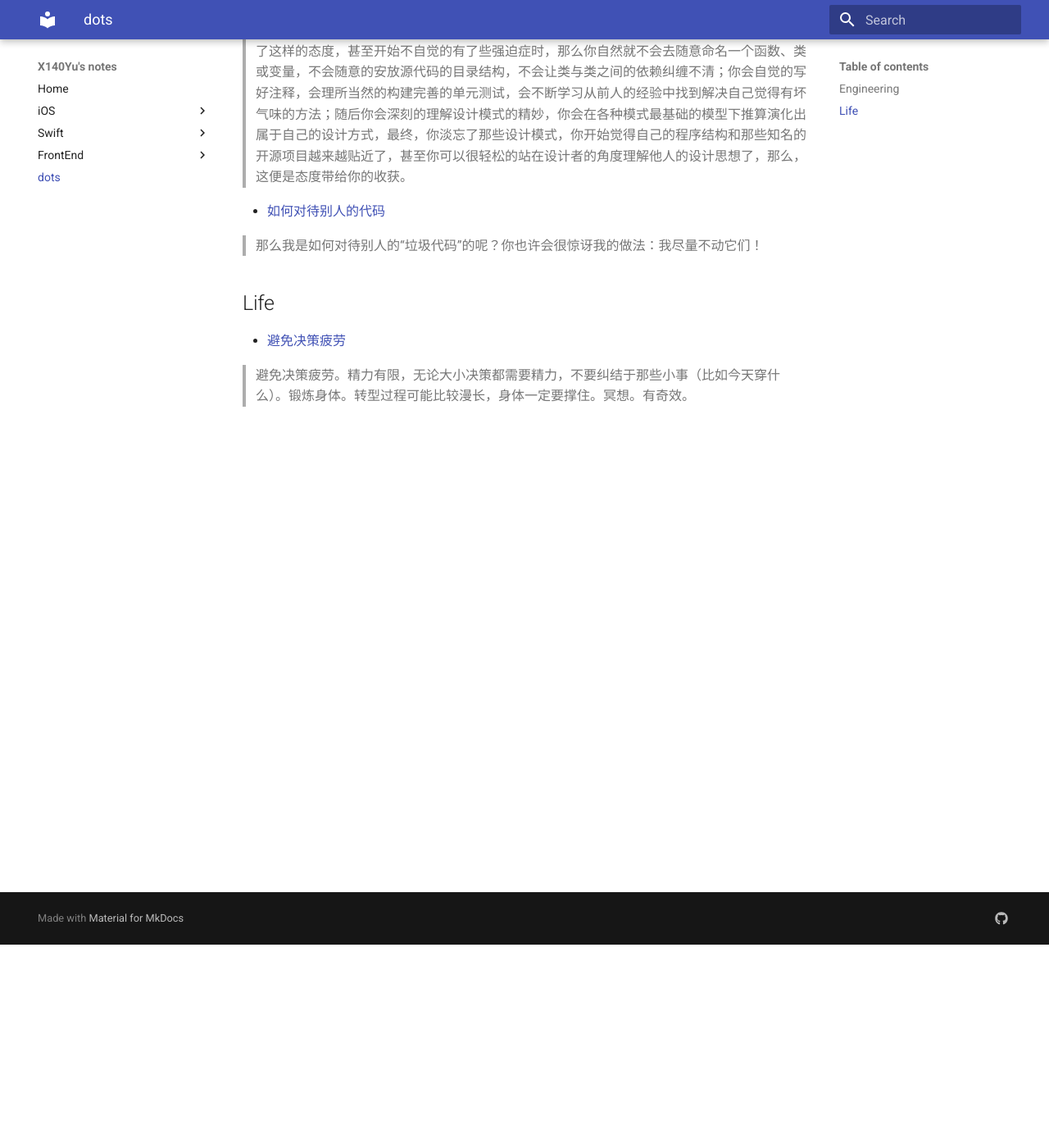
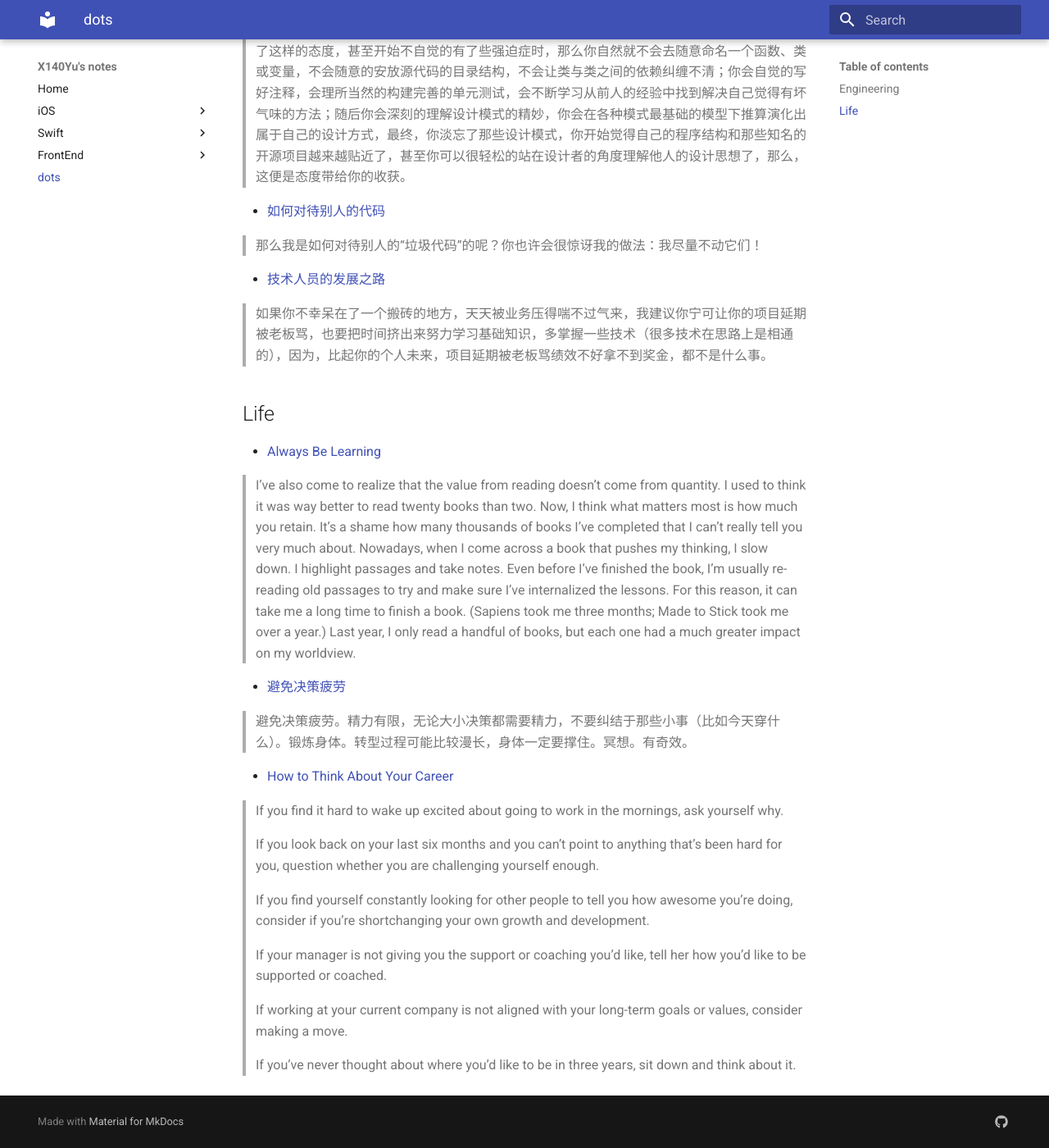
Before and after one commit to X140Yu/notes, an MkDocs documentation site: the page built from docs/dot/mix.md, in a window 1280 px wide and 1400 px high, scrolled down 248 px. Shown: the whole window at 82% size. Built offline with MkDocs 1.6.1 and Material for MkDocs 9.7.7, drawn with Linux system fonts in a browser that asks for light colours; old or Windows-style settings are respelled for this version of MkDocs.

```diff
--- a/docs/dot/mix.md
+++ b/docs/dot/mix.md
@@ -10,9 +10,31 @@
 
 >那么我是如何对待别人的“垃圾代码”的呢？你也许会很惊讶我的做法：我尽量不动它们！
 
+- [技术人员的发展之路](http://coolshell.cn/articles/17583.html)
+
+>如果你不幸呆在了一个搬砖的地方，天天被业务压得喘不过气来，我建议你宁可让你的项目延期被老板骂，也要把时间挤出来努力学习基础知识，多掌握一些技术（很多技术在思路上是相通的），因为，比起你的个人未来，项目延期被老板骂绩效不好拿不到奖金，都不是什么事。
 
 ## Life
+
+- [Always Be Learning](https://medium.com/the-year-of-the-looking-glass/always-be-learning-a4ed3fe09f26)
+
+>I’ve also come to realize that the value from reading doesn’t come from quantity. I used to think it was way better to read twenty books than two. Now, I think what matters most is how much you retain. It’s a shame how many thousands of books I’ve completed that I can’t really tell you very much about. Nowadays, when I come across a book that pushes my thinking, I slow down. I highlight passages and take notes. Even before I’ve finished the book, I’m usually re-reading old passages to try and make sure I’ve internalized the lessons. For this reason, it can take me a long time to finish a book. (Sapiens took me three months; Made to Stick took me over a year.) Last year, I only read a handful of books, but each one had a much greater impact on my worldview.
 
 - [避免决策疲劳]()
 
 >避免决策疲劳。精力有限，无论大小决策都需要精力，不要纠结于那些小事（比如今天穿什么）。锻炼身体。转型过程可能比较漫长，身体一定要撑住。冥想。有奇效。
+
+- [How to Think About Your Career
+](https://medium.com/the-year-of-the-looking-glass/how-to-think-about-your-career-abf5300eba08)
+
+>If you find it hard to wake up excited about going to work in the mornings, ask yourself why.
+
+>If you look back on your last six months and you can’t point to anything that’s been hard for you, question whether you are challenging yourself enough.
+
+>If you find yourself constantly looking for other people to tell you how awesome you’re doing, consider if you’re shortchanging your own growth and development.
+
+>If your manager is not giving you the support or coaching you’d like, tell her how you’d like to be supported or coached.
+
+>If working at your current company is not aligned with your long-term goals or values, consider making a move.
+
+>If you’ve never thought about where you’d like to be in three years, sit down and think about it.
```
Also changed, not shown: docs/iOS/xcode.md (+5 -0 lines).
